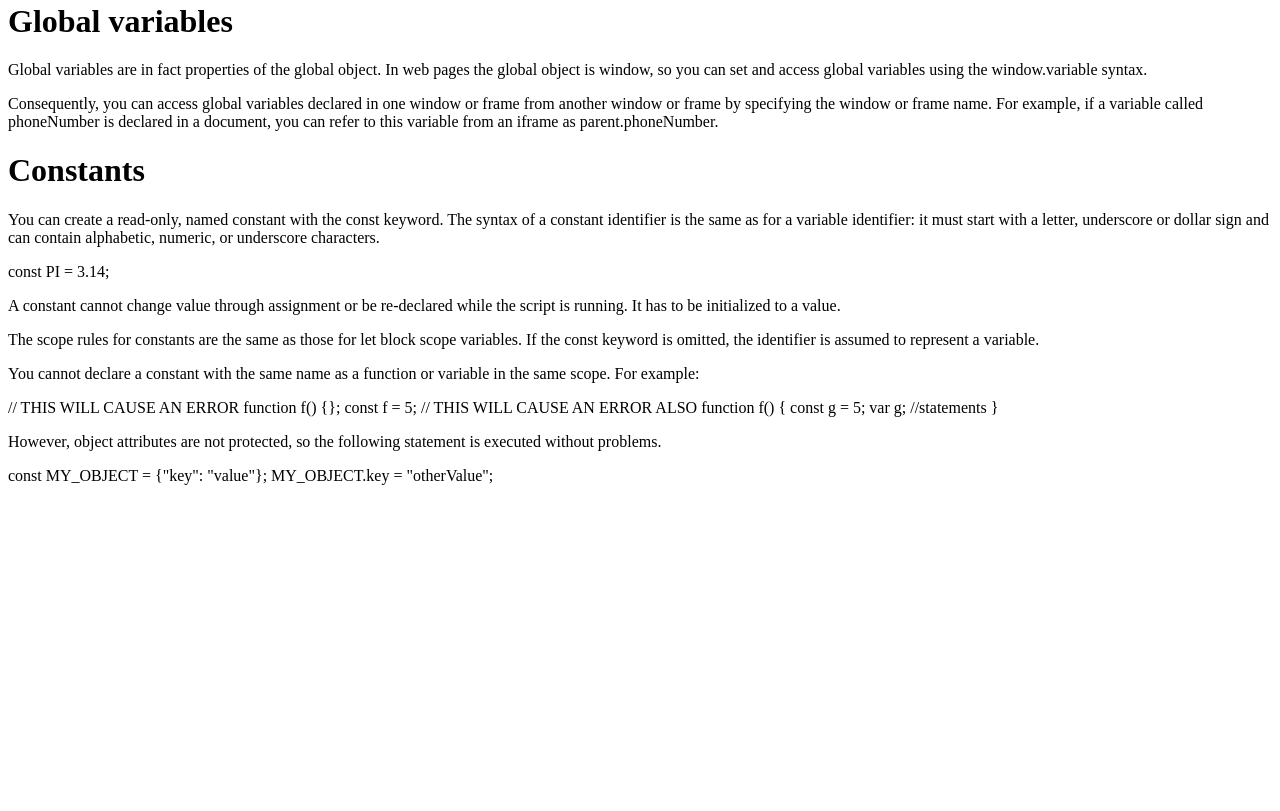
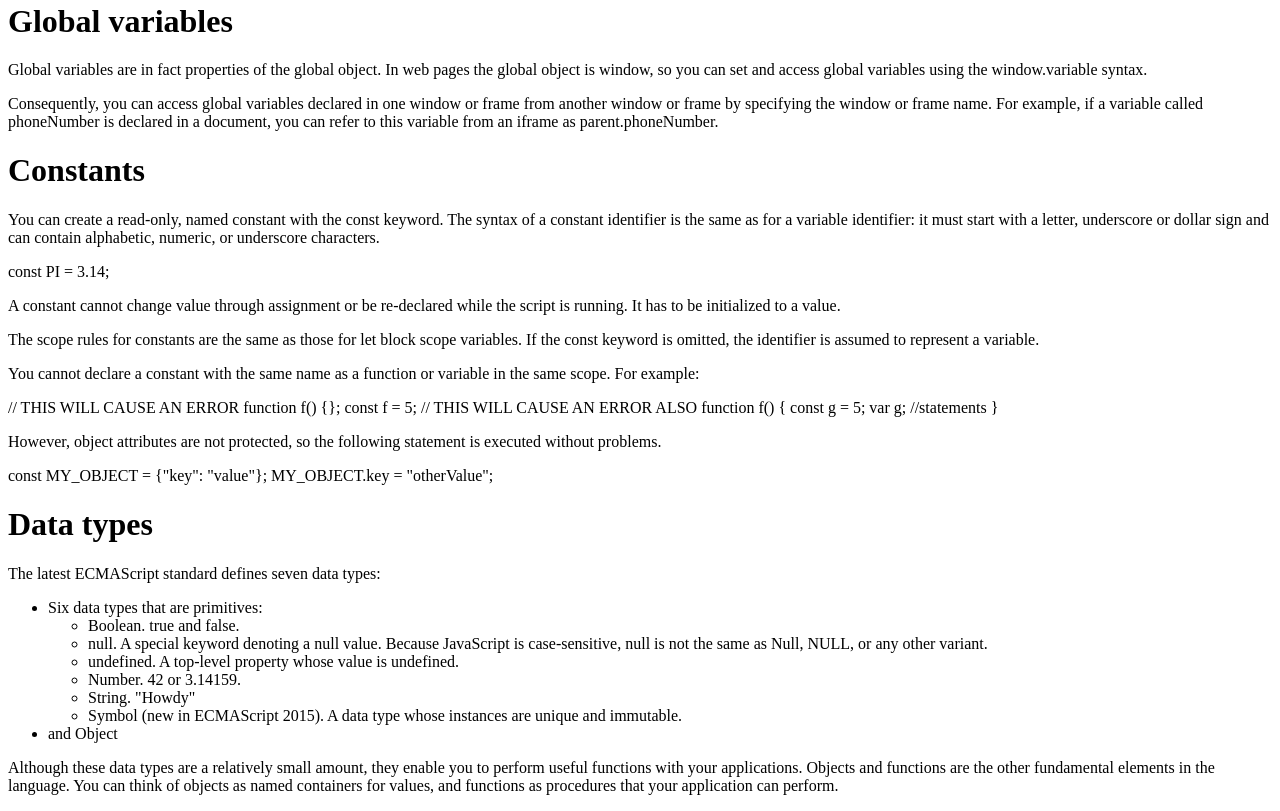
Before and after one commit to tayyab203/js_documentation, a plain HTML site: page index.html in a window 1280 px wide. Shown: the part 2064-2875 px from the top of the page. Before the commit the page ends 2557 px from the top, so only its background shows below. Drawn offline with Linux system fonts and the light colour scheme.

Commit message:
commit 10

```diff
--- a/index.html
+++ b/index.html
@@ -138,7 +138,27 @@
             CAUSE AN ERROR ALSO function f() { const g = 5; var g; //statements
             }</div>
         <p>However, object attributes are not protected, so the following statement is executed without problems.</p>
-    <div>const MY_OBJECT = {"key": "value"}; MY_OBJECT.key = "otherValue";</div>
+        <div>const MY_OBJECT = {"key": "value"}; MY_OBJECT.key = "otherValue";</div>
+        <h1>Data types
+        </h1>
+        <p>The latest ECMAScript standard defines seven data types:</p>
+        <ul>
+            <li>Six data types that are primitives:</li>
+            <ul>
+                <li>Boolean. true and false.</li>
+                <li>null. A special keyword denoting a null value. Because JavaScript is case-sensitive, null is not the
+                    same as Null, NULL, or any other variant.</li>
+                <li>undefined. A top-level property whose value is undefined.</li>
+                <li>Number. 42 or 3.14159.</li>
+                <li>String. "Howdy"</li>
+                <li>Symbol (new in ECMAScript 2015). A data type whose instances are unique and immutable.</li>
+            </ul>
+            <li>and Object</li>
+        </ul>
+        <p>Although these data types are a relatively small amount, they enable you to perform useful functions with
+            your applications. Objects and functions are the other fundamental elements in the language. You can think
+            of objects as named containers for values, and functions as procedures that your application can perform.
+        </p>
     </div>
 </body>
 
```
